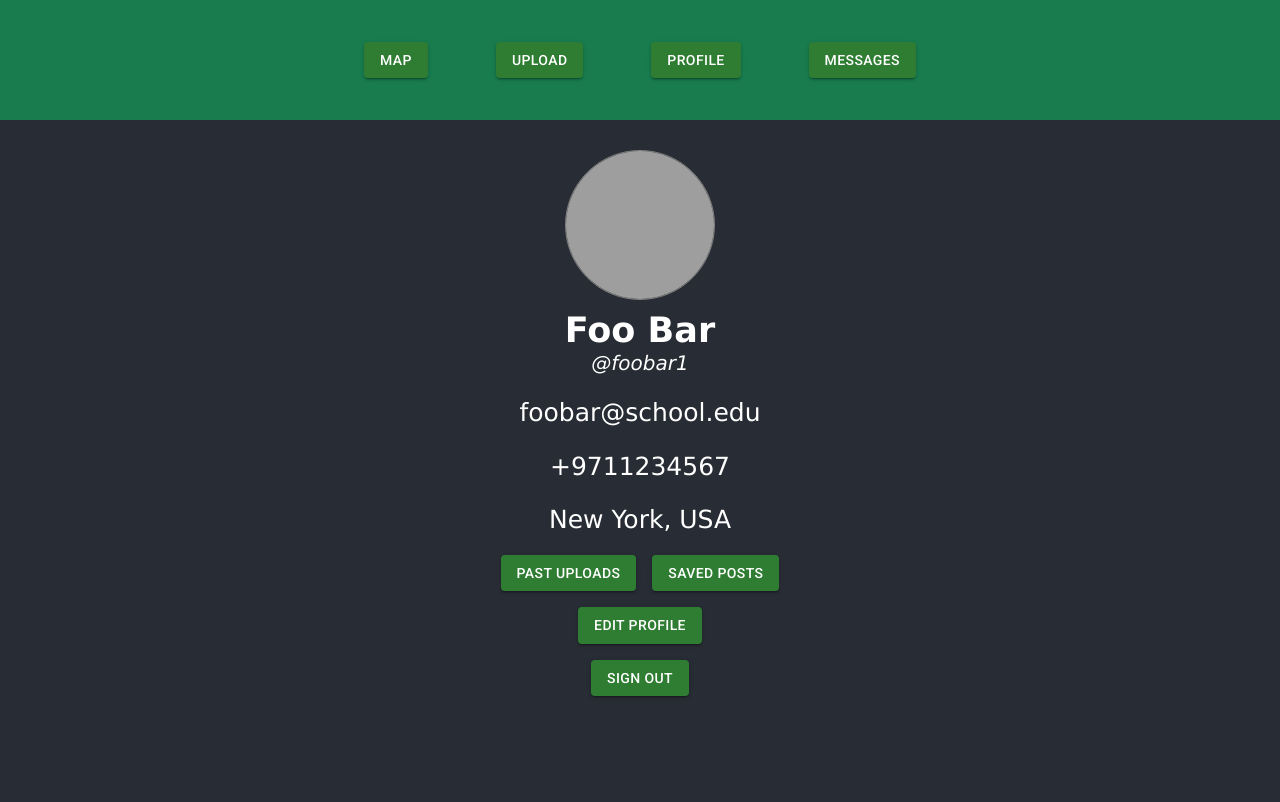
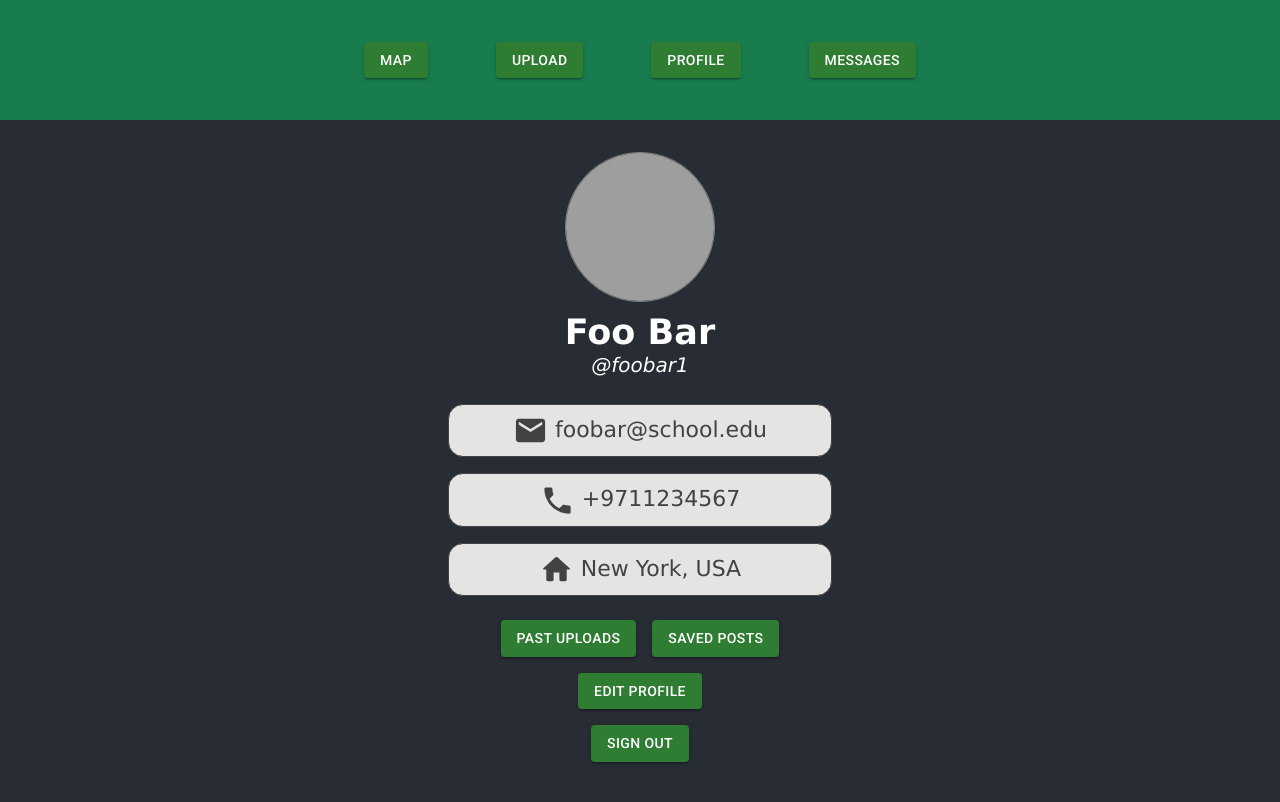
Before and after one commit to sachiniyer/resow, a React (Create React App) app in the folder front-end/: page /UserProfile in a window 1280 px wide. Shown: the top 802 px of the page. Built offline with nearby package versions, Linux system fonts and the light colour scheme; grey boxes are pictures that could not be loaded.

Commit message:
shifted from div to mui box component for some parts

```diff
--- a/front-end/src/pages/UserProfile.css
+++ b/front-end/src/pages/UserProfile.css
@@ -8,6 +8,7 @@
 .TopPart{
     padding: 0px;
     margin: 0px;
+    margin-top: 2px;
     object-position: center top;
     font-family:Verdana, Geneva, Tahoma, sans-serif;
 }
@@ -32,6 +33,6 @@
 }
 
 .UserDetails{
-    font-size: 25px;
+    font-size: 22px;
     font-family:Verdana, Geneva, Tahoma, sans-serif
 }
--- a/front-end/src/pages/UserProfile.js
+++ b/front-end/src/pages/UserProfile.js
@@ -3,7 +3,15 @@ import Button from '@mui/material/Button';
 import Stack from '@mui/material/Stack';
 import Box from '@mui/material/Box';
 
+import EmailIcon from '@mui/icons-material/Email';
+import HomeRoundedIcon from '@mui/icons-material/HomeRounded';
+import LocalPhoneIcon from '@mui/icons-material/LocalPhone';
 
+function TextContainer(props){
+  return(
+    <Box sx={{ border: 1, borderRadius: '15px', m: 1, p: 1, minWidth: '30%', color:'grey.800', bgcolor:'#e5e4e2'}}> {props.icon} {props.text} </Box>
+  );
+}
 
 
 function UserProfile(props) {
@@ -18,15 +26,15 @@ function UserProfile(props) {
            <p className="Username"> @{props.username} </p>
         </div>
 
-        <Box sx={{ width: '100%' }} className = "UserDetails">
+        <Box sx={{ width: '100%', height: "100%"}} className = "UserDetails">
           <Stack direction= "column" alignItems="center">
-            <p> {props.email} </p>
-            <p> {props.tel} </p>
-            <p> {props.location} </p>
+            <TextContainer icon = <EmailIcon fontSize="large"/> text = {props.email} />
+            <TextContainer icon = <LocalPhoneIcon fontSize="large"/> text = {props.tel} />
+            <TextContainer icon = <HomeRoundedIcon fontSize="large"/>text = {props.location} />
           </Stack>
         </Box>
 
-        <Box>
+        <Box sx={{m: 2}}>
           <Stack spacing={2} direction= "column" alignItems="center" >
             <Stack spacing={2} direction = "row" alignItems="center" justifyContent="center">
               <Button color="success" href="/PastUpload" variant="contained">Past Uploads</Button>
--- a/package.json
+++ b/package.json
@@ -2,6 +2,7 @@
   "dependencies": {
     "@emotion/react": "^11.10.4",
     "@emotion/styled": "^11.10.4",
+    "@mui/icons-material": "^5.10.9",
     "@mui/material": "^5.10.9",
     "bootstrap": "^5.2.2",
     "react-bootstrap": "^2.5.0",
```
Also changed, not shown: 1 other file (tests, documents, lock files or other folders).
